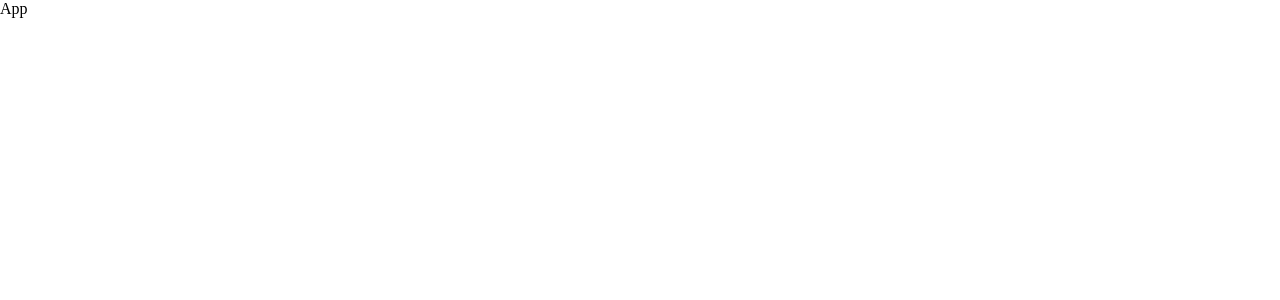
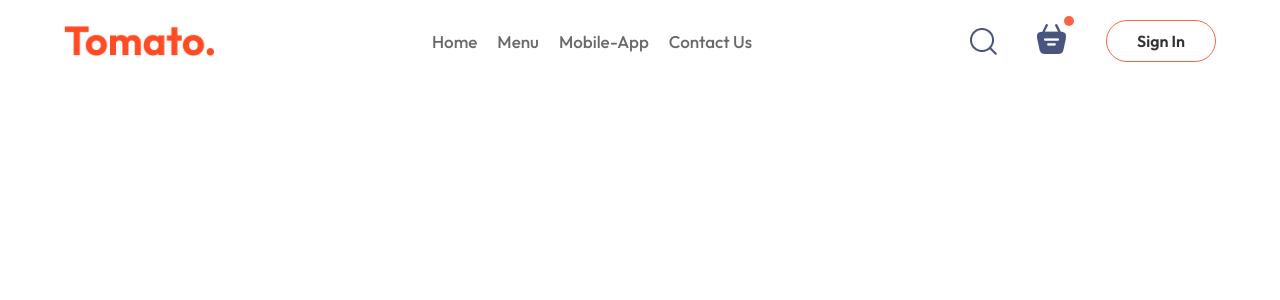
Before and after one commit to PrimeBeyonder/food_service, a React (Vite) app: page / in a window 1280 px wide. Shown: the top 300 px of the page. Built offline with nearby package versions, Linux system fonts and the light colour scheme.

Commit message:
navbar component added

```diff
--- a/src/App.jsx
+++ b/src/App.jsx
@@ -1,8 +1,11 @@
 import React from 'react'
+import Navbar from './components/Navbar/Navbar'
 
 const App = () => {
   return (
-    <div>App</div>
+    <div className="app">
+      <Navbar />
+    </div>
   )
 }
 
--- /dev/null
+++ b/src/components/Navbar/Navbar.jsx
@@ -0,0 +1,32 @@
+import React, { useState } from 'react'
+import "./navbar.css";
+import { assets } from "../../assets/assets";
+const Navbar = () => {
+    const [menu, setMenu] = useState("");
+    return (
+        <div className="navbar">
+            <img className='logo' src={assets.logo} />
+            <ul className="navbar-menu">
+                <li onClick={() => setMenu("home")} className={menu === "home" ? "active" : ""}>
+                    <a href="#">Home</a>
+                </li>
+                <li onClick={() => setMenu("menu")} className={menu === "menu" ? "active" : ""}>
+                    <a href="#">Menu</a></li>
+                <li onClick={() => setMenu("mobile-app")} className={menu === "mobile-app" ? "active" : ""}>
+                    <a href="#">Mobile-App</a></li>
+                <li onClick={() => setMenu("contact-us")} className={menu === "contact-us" ? "active" : ""}>
+                    <a href="#">Contact Us</a></li>
+            </ul>
+            <div className="navbar-right">
+                <img src={assets.search_icon} />
+                <div className="navbar-search-icon">
+                    <img src={assets.basket_icon} />
+                    <div className="dot"></div>
+                </div>
+                <button>Sign In</button>
+            </div>
+        </div>
+    )
+}
+
+export default Navbar;
--- /dev/null
+++ b/src/components/Navbar/navbar.css
@@ -0,0 +1,65 @@
+.navbar {
+    padding: 20px 0px;
+    display: flex;
+    justify-content: space-between;
+    align-items: center;
+}
+
+.navbar .logo {
+    width: 150px;
+}
+
+.navbar-menu {
+    display: flex;
+    list-style: none;
+    gap: 20px;
+    font-size: 17px;
+    font-weight: 500;
+    color: rgb(105, 105, 105);
+    transition: all 0.3s;
+}
+
+.navbar-right {
+    display: flex;
+    align-items: center;
+    gap: 40px;
+}
+
+.navbar button {
+    background-color: transparent;
+    font-size: 16px;
+    color: rgb(49, 49, 49);
+    border: 1px solid tomato;
+    padding: 10px 30px;
+    border-radius: 50px;
+    cursor: pointer;
+    font-weight: 600;
+    transition: all 0.4s;
+
+}
+
+.navbar .active {
+    color: black;
+    padding-bottom: 2px;
+    border-bottom: 2px solid gray;
+}
+
+.navbar button:hover {
+    background-color: tomato;
+    color: white;
+}
+
+.navbar-search-icon {
+    cursor: pointer;
+    position: relative;
+}
+
+.navbar-search-icon .dot {
+    position: absolute;
+    min-width: 10px;
+    min-height: 10px;
+    background-color: tomato;
+    border-radius: 5px;
+    top: -8px;
+    right: -8px;
+}
--- a/src/index.css
+++ b/src/index.css
@@ -1,7 +1,10 @@
+@import url('https://fonts.googleapis.com/css2?family=Outfit:wght@100..900&display=swap');
+
 * {
   padding: 0;
   margin: 0;
   box-sizing: border-box;
+  font-family: Outfit;
 }
 
 body {
@@ -11,4 +14,10 @@ body {
 a {
   text-decoration: none;
   color: inherit;
+  cursor: pointer;
 }
+
+.app {
+  width: 90%;
+  margin: auto;
+}
```
